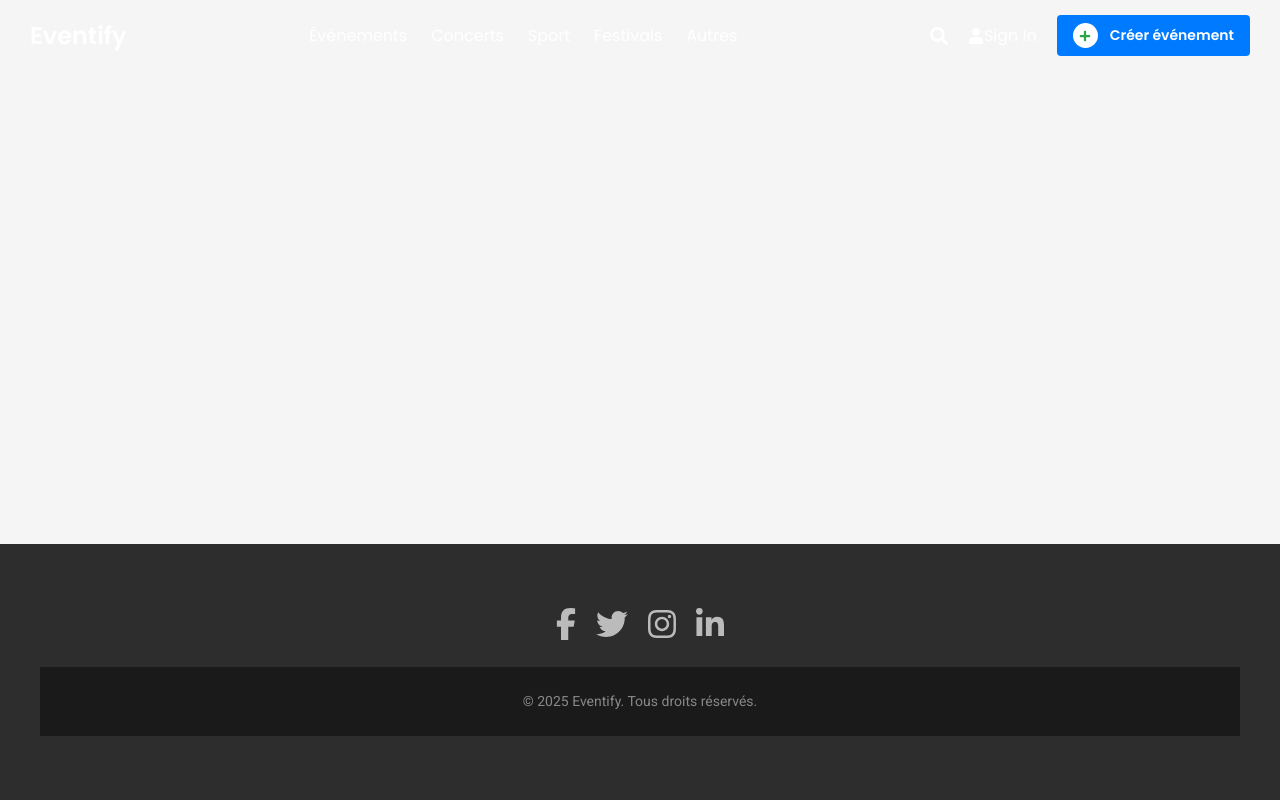
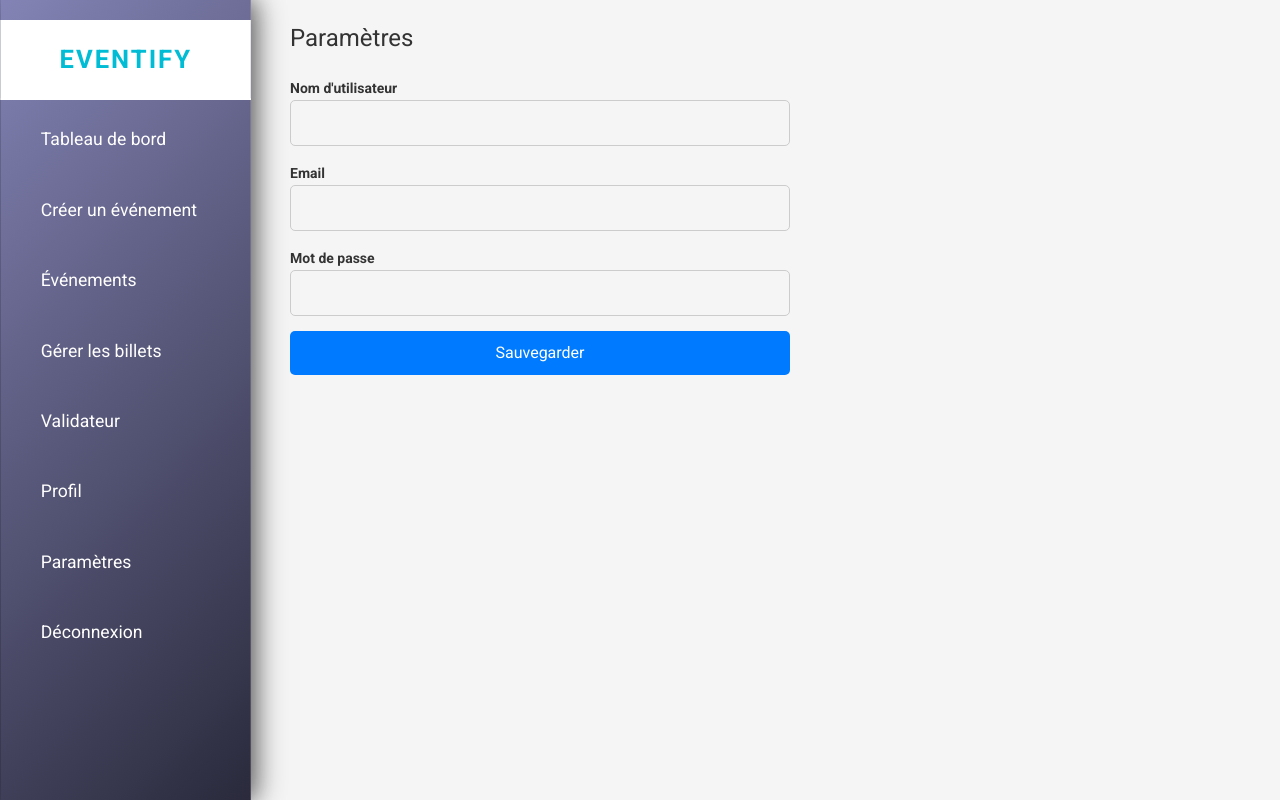
Before and after one commit to elomAglan/event-platform, a React (Vite) app: page /parametre in a window 1280 px wide. Built offline with nearby package versions, Linux system fonts and the light colour scheme.

Commit message:
Validateur

```diff
--- a/src/App.jsx
+++ b/src/App.jsx
@@ -11,6 +11,7 @@ import Gestionevent from "./page/Gestionevent";
 import Dashboard from "./page/Dashboard";
 import Sidebar from "./components/Sidebar";
 import Billet from "./page/Billet";  // Importer le composant Billet
+import Parametre from "./page/Parametre";  // Importer le composant Parametre
 
 function App() {
   const location = useLocation();
@@ -31,19 +32,20 @@ function App() {
     navigate("/gestionevent");
   };
 
-  const isAuthPage = ["/login", "/register", "/createvent", "/payeticket", "/gestionevent", "/billet"].includes(location.pathname);
+  const isAuthPage = ["/login", "/register", "/createvent", "/payeticket", "/gestionevent", "/billet", "/parametre"].includes(location.pathname);  // Ajoutez /parametre
   const isCreateEventPage = location.pathname === "/createvent";
   const isDashboardPage = location.pathname === "/dashboard";
   const isBilletPage = location.pathname === "/billet";  // Vérifie si on est sur la page Billet
+  const isParametrePage = location.pathname === "/parametre";  // Vérifie si on est sur la page Paramètre
 
-  const shouldDisplayNavbarAndFooter = !isCreateEventPage && !isDashboardPage && !isBilletPage;
+  const shouldDisplayNavbarAndFooter = !isCreateEventPage && !isDashboardPage && !isBilletPage && !isParametrePage;
 
   return (
     <div className="min-h-screen flex flex-col">
       {shouldDisplayNavbarAndFooter && <Navbar />}
 
       <main className="flex-grow flex">
-        {(isCreateEventPage || isDashboardPage || isBilletPage) && <Sidebar />} {/* Affiche la Sidebar pour Billet aussi */}
+        {(isCreateEventPage || isDashboardPage || isBilletPage || isParametrePage) && <Sidebar />} {/* Affiche la Sidebar pour Parametre aussi */}
 
         <div className="flex-1">
           <Routes>
@@ -78,7 +80,8 @@ function App() {
             <Route path="/payeticket" element={<Payeticket />} />
             <Route path="/gestionevent" element={<Gestionevent />} />
             <Route path="/dashboard" element={<Dashboard />} />
-            <Route path="/billet" element={<Billet />} /> {/* Nouvelle route pour gérer les billets */}
+            <Route path="/billet" element={<Billet />} />
+            <Route path="/parametre" element={<Parametre />} /> {/* Nouvelle route pour les paramètres */}
           </Routes>
         </div>
       </main>
--- a/src/components/Sidebar.jsx
+++ b/src/components/Sidebar.jsx
@@ -1,8 +1,16 @@
 import React from "react";
-import { Link } from "react-router-dom";
+import { Link, useNavigate } from "react-router-dom";
 import "./Sidebar.css"; // Import du fichier CSS
 
 const Sidebar = () => {
+  const navigate = useNavigate();
+
+  // Fonction de déconnexion
+  const handleLogout = () => {
+    localStorage.removeItem("token"); // Suppression du token d'authentification
+    navigate("/login"); // Redirection vers la page de connexion
+  };
+
   return (
     <div className="sidebar">
       <div className="sidebar-header">
@@ -20,14 +28,34 @@ const Sidebar = () => {
           </Link>
         </li>
         <li>
+          <Link to="/evenements" className="sidebar-link">
+            <i className="fas fa-calendar-alt"></i> Événements
+          </Link>
+        </li>
+        <li>
           <Link to="/billet" className="sidebar-link">
             <i className="fas fa-ticket-alt"></i> Gérer les billets
           </Link>
         </li>
         <li>
-          <Link to="/settings" className="sidebar-link">
+          <Link to="/validateur" className="sidebar-link">
+            <i className="fas fa-user-check"></i> Validateur
+          </Link>
+        </li>
+        <li>
+          <Link to="/profil" className="sidebar-link">
+            <i className="fas fa-user"></i> Profil
+          </Link>
+        </li>
+        <li>
+          <Link to="/parametre" className="sidebar-link">
             <i className="fas fa-cog"></i> Paramètres
           </Link>
+        </li>
+        <li>
+          <button className="sidebar-link logout-button" onClick={handleLogout}>
+            <i className="fas fa-sign-out-alt"></i> Déconnexion
+          </button>
         </li>
       </ul>
     </div>
--- a/src/page/Parametre.css
+++ b/src/page/Parametre.css
@@ -0,0 +1,115 @@
+/* Conteneur général pour la page Paramètre */
+.parametre-container {
+  display: flex;
+  height: 100vh;
+}
+
+/* Sidebar fixée à gauche */
+.parametre-sidebar {
+  width: 250px;
+  height: 100vh; /* Prend toute la hauteur de la page */
+  background-color: #f4f4f4;
+  padding: 20px;
+  box-shadow: 2px 0 5px rgba(0, 0, 0, 0.1);
+  position: fixed; /* Fixe la sidebar à gauche */
+  top: 0;
+  left: 0;
+  z-index: 1000; /* Assurez-vous qu'elle reste au-dessus du contenu */
+  display: flex;
+  flex-direction: column;
+}
+
+/* Contenu principal avec espace pour la sidebar */
+.parametre-mainContent {
+  flex: 1;
+  padding: 20px;
+  overflow-y: auto; /* Permet le défilement si le contenu est trop grand */
+  margin-left: 270px; /* Laisse de l'espace pour la sidebar */
+  width: calc(100% - 270px); /* Assurer que le contenu ne déborde pas */
+  min-height: 100vh;
+}
+
+/* Styles du header */
+.parametre-header {
+  font-size: 24px;
+  margin-bottom: 20px;
+}
+
+/* Formulaire Paramètre */
+.parametre-form {
+  display: flex;
+  flex-direction: column;
+  max-width: 500px; /* Évite un formulaire trop large */
+}
+
+/* Groupes d'input */
+.parametre-inputGroup {
+  margin-bottom: 15px;
+}
+
+.parametre-label {
+  font-size: 14px;
+  margin-bottom: 5px;
+  font-weight: bold;
+}
+
+.parametre-input {
+  width: 100%;
+  padding: 10px;
+  font-size: 16px;
+  border: 1px solid #ccc;
+  border-radius: 5px;
+  outline: none;
+}
+
+.parametre-input:focus {
+  border-color: #007bff;
+  box-shadow: 0 0 5px rgba(0, 123, 255, 0.5);
+}
+
+/* Bouton de soumission */
+.parametre-submitButton {
+  padding: 10px 20px;
+  background-color: #007bff;
+  color: #fff;
+  border: none;
+  border-radius: 5px;
+  cursor: pointer;
+  font-size: 16px;
+}
+
+.parametre-submitButton:hover {
+  background-color: #0056b3;
+}
+
+/* Message d'erreur */
+.error-text {
+  color: red;
+  font-size: 12px;
+  margin-top: 5px;
+}
+
+/* Responsive Design */
+@media (max-width: 768px) {
+  .parametre-sidebar {
+    width: 200px;
+  }
+
+  .parametre-mainContent {
+    margin-left: 220px;
+    width: calc(100% - 220px);
+  }
+}
+
+@media (max-width: 480px) {
+  .parametre-sidebar {
+    width: 100%;
+    height: auto;
+    position: relative;
+  }
+
+  .parametre-mainContent {
+    margin-left: 0;
+    width: 100%;
+  }
+}
--- a/src/page/Parametre.jsx
+++ b/src/page/Parametre.jsx
@@ -1,91 +1,85 @@
-import React from 'react';
+import React, { useState } from "react";
+import Sidebar from "../components/Sidebar";
+import useValidateur from "../page/Validateur"; // Importation du validateur
+import "./Parametre.css";
 
 const Parametre = () => {
+  const [formData, setFormData] = useState({
+    username: "",
+    email: "",
+    password: "",
+  });
+
+  const { errors, validate, isValid } = useValidateur();
+
+  const handleChange = (e) => {
+    const { name, value } = e.target;
+    setFormData({ ...formData, [name]: value });
+
+    // Valider en temps réel
+    validate(name, value);
+  };
+
+  const handleSubmit = (e) => {
+    e.preventDefault();
+    if (isValid()) {
+      alert("Formulaire valide ! Données envoyées.");
+      // Envoyer les données au backend
+    } else {
+      alert("Veuillez corriger les erreurs.");
+    }
+  };
+
   return (
-    <div style={styles.container}>
-      <div style={styles.sidebar}>
-        <nav>
-          <ul>
-            <li><a href="/home" style={styles.link}>Accueil</a></li>
-            <li><a href="/parametre" style={styles.link}>Paramètres</a></li>
-            <li><a href="/profil" style={styles.link}>Profil</a></li>
-            <li><a href="/logout" style={styles.link}>Se déconnecter</a></li>
-          </ul>
-        </nav>
-      </div>
-      <div style={styles.mainContent}>
-        <h1 style={styles.header}>Paramètres</h1>
-        <form style={styles.form}>
-          <div style={styles.inputGroup}>
-            <label htmlFor="username" style={styles.label}>Nom d'utilisateur</label>
-            <input type="text" id="username" name="username" style={styles.input} />
+    <div className="parametre-container">
+      <Sidebar />
+      <div className="parametre-mainContent">
+        <div className="parametre-header">Paramètres</div>
+        <form className="parametre-form" onSubmit={handleSubmit}>
+          <div className="parametre-inputGroup">
+            <label htmlFor="username" className="parametre-label">Nom d'utilisateur</label>
+            <input
+              type="text"
+              id="username"
+              name="username"
+              className="parametre-input"
+              value={formData.username}
+              onChange={handleChange}
+            />
+            {errors.username && <p className="error-text">{errors.username}</p>}
           </div>
-          <div style={styles.inputGroup}>
-            <label htmlFor="email" style={styles.label}>Email</label>
-            <input type="email" id="email" name="email" style={styles.input} />
+
+          <div className="parametre-inputGroup">
+            <label htmlFor="email" className="parametre-label">Email</label>
+            <input
+              type="email"
+              id="email"
+              name="email"
+              className="parametre-input"
+              value={formData.email}
+              onChange={handleChange}
+            />
+            {errors.email && <p className="error-text">{errors.email}</p>}
           </div>
-          <div style={styles.inputGroup}>
-            <label htmlFor="password" style={styles.label}>Mot de passe</label>
-            <input type="password" id="password" name="password" style={styles.input} />
+
+          <div className="parametre-inputGroup">
+            <label htmlFor="password" className="parametre-label">Mot de passe</label>
+            <input
+              type="password"
+              id="password"
+              name="password"
+              className="parametre-input"
+              value={formData.password}
+              onChange={handleChange}
+            />
+            {errors.password && <p className="error-text">{errors.password}</p>}
           </div>
-          <button type="submit" style={styles.submitButton}>Sauvegarder</button>
+
+          <button type="submit" className="parametre-submitButton">Sauvegarder</button>
         </form>
       </div>
     </div>
   );
 };
 
-const styles = {
-  container: {
-    display: 'flex',
-    height: '100vh',
-  },
-  sidebar: {
-    width: '250px',
-    backgroundColor: '#f4f4f4',
-    padding: '20px',
-    boxShadow: '2px 0 5px rgba(0, 0, 0, 0.1)',
-  },
-  link: {
-    display: 'block',
-    padding: '10px 0',
-    textDecoration: 'none',
-    color: '#333',
-    fontWeight: 'bold',
-  },
-  mainContent: {
-    flex: 1,
-    padding: '20px',
-  },
-  header: {
-    fontSize: '24px',
-    marginBottom: '20px',
-  },
-  form: {
-    display: 'flex',
-    flexDirection: 'column',
-  },
-  inputGroup: {
-    marginBottom: '15px',
-  },
-  label: {
-    fontSize: '14px',
-    marginBottom: '5px',
-  },
-  input: {
-    padding: '10px',
-    fontSize: '16px',
-    border: '1px solid #ccc',
-    borderRadius: '5px',
-  },
-  submitButton: {
-    padding: '10px 20px',
-    backgroundColor: '#007BFF',
-    color: '#fff',
-    border: 'none',
-    borderRadius: '5px',
-    cursor: 'pointer',
-  },
-};
-
 export default Parametre;
--- /dev/null
+++ b/src/page/Validateur.jsx
@@ -0,0 +1,55 @@
+import { useState } from "react";
+
+const useValidateur = () => {
+  const [errors, setErrors] = useState({});
+
+  // Fonction de validation des champs
+  const validate = (name, value) => {
+    let errorMessage = "";
+
+    switch (name) {
+      case "username":
+        if (!value.trim()) {
+          errorMessage = "Le nom d'utilisateur est requis.";
+        } else if (value.length < 3) {
+          errorMessage = "Le nom d'utilisateur doit contenir au moins 3 caractères.";
+        }
+        break;
+
+      case "email":
+        const emailPattern = /^[^\s@]+@[^\s@]+\.[^\s@]+$/;
+        if (!value.trim()) {
+          errorMessage = "L'email est requis.";
+        } else if (!emailPattern.test(value)) {
+          errorMessage = "L'email n'est pas valide.";
+        }
+        break;
+
+      case "password":
+        if (!value.trim()) {
+          errorMessage = "Le mot de passe est requis.";
+        } else if (value.length < 6) {
+          errorMessage = "Le mot de passe doit contenir au moins 6 caractères.";
+        } else if (!/[A-Z]/.test(value)) {
+          errorMessage = "Le mot de passe doit contenir au moins une majuscule.";
+        } else if (!/[0-9]/.test(value)) {
+          errorMessage = "Le mot de passe doit contenir au moins un chiffre.";
+        }
+        break;
+
+      default:
+        break;
+    }
+
+    setErrors((prevErrors) => ({ ...prevErrors, [name]: errorMessage }));
+  };
+
+  // Fonction pour vérifier si le formulaire est valide
+  const isValid = () => {
+    return Object.values(errors).every((error) => error === "");
+  };
+
+  return { errors, validate, isValid };
+};
+
+export default useValidateur;
```
Also changed, not shown: src/page/Validateur.css (added).
